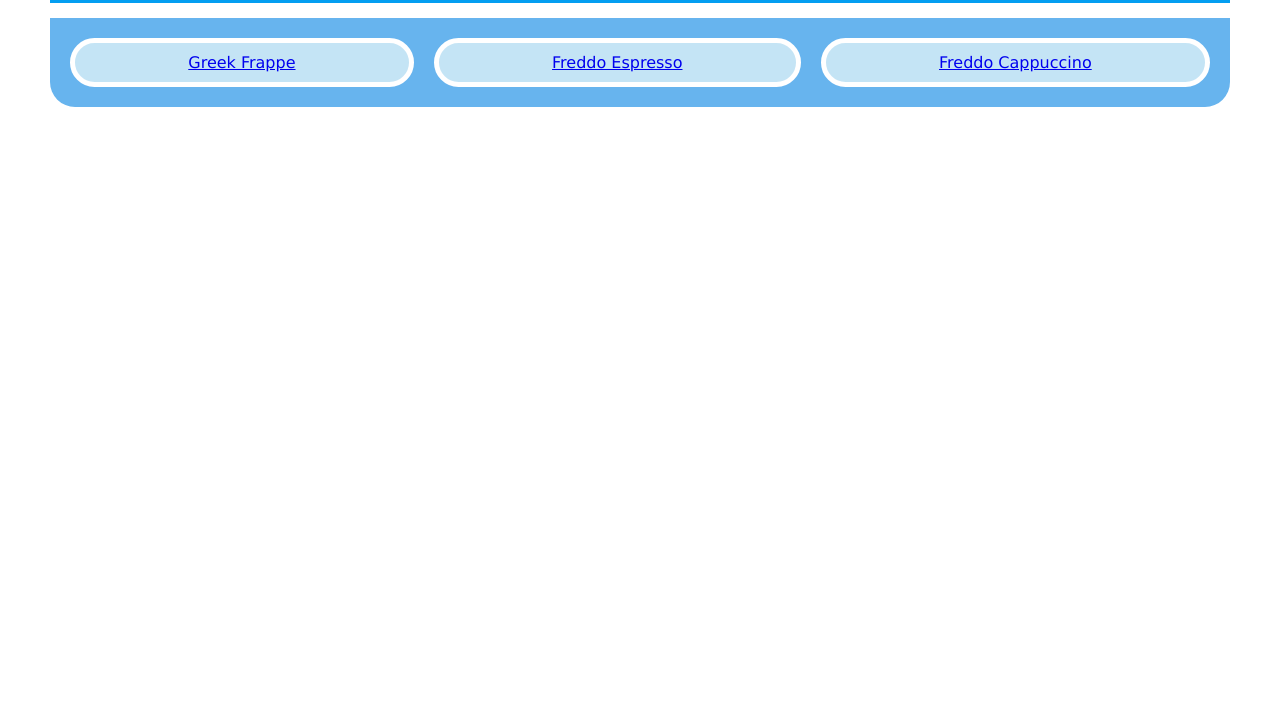
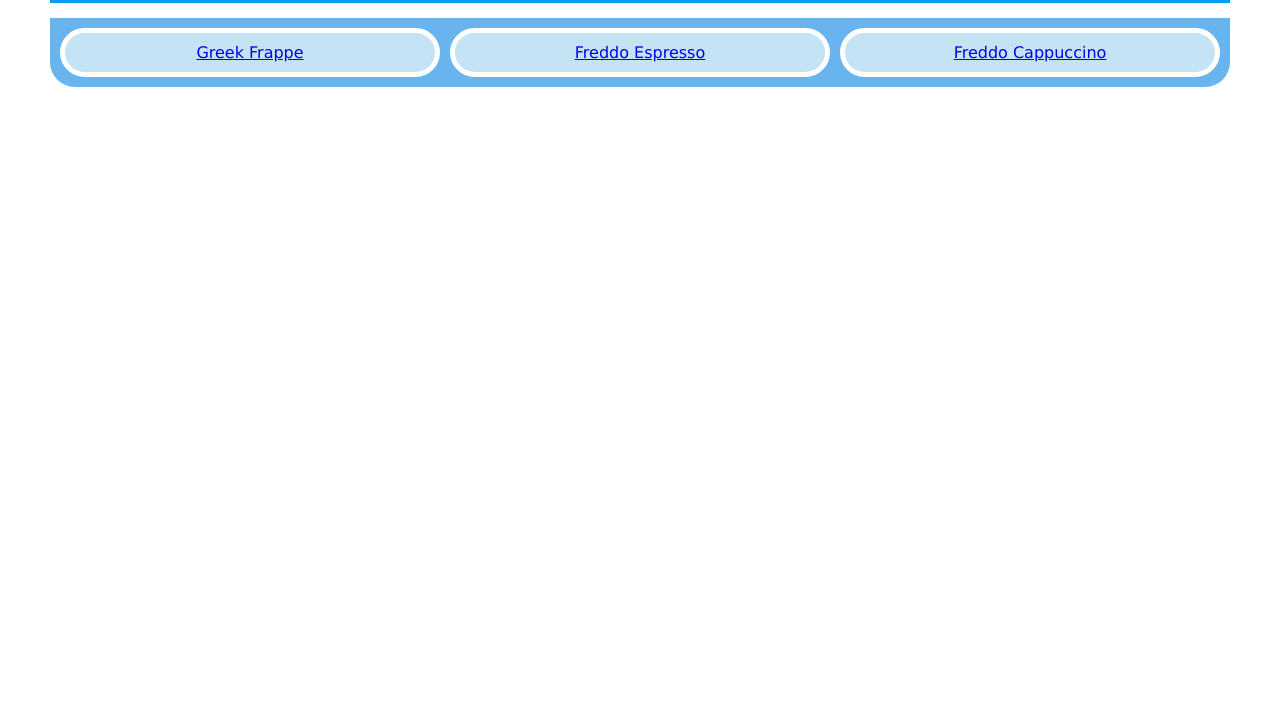
Before and after one commit to valavanisp/odin-recipes, a plain HTML site: page index.html in a window 1280 px wide. Shown: the part 98-800 px from the top of the page. Drawn offline with Linux system fonts and the light colour scheme.

Commit message:
add gap to stylesheet

```diff
--- a/styles/style.css
+++ b/styles/style.css
@@ -32,30 +32,34 @@ h1 {
     text-align: center;
     display: flex;
     border-radius: 0 0 25px 25px;
+    gap: 10px;
 }
 
 .list div {
     /*width: 400px;*/
     flex: 1 1 auto;
     border-radius: 25px;
+    flex: 1;
+    justify-content: space-between;
+    align-items: center;
 }
 
 .frappe {
-    margin: 10px;
+    /* margin: 10px; */
     border: 5px solid #ffffff;
     padding: 10px;
     background-color: #c4e4f5;
 }
 
 .espresso {
-    margin: 10px;
+    /* margin: 10px; */
     border: 5px solid #ffffff;
     padding: 10px;
     background-color: #c4e4f5;
 }
 
 .cappuccino {
-    margin: 10px;
+    /* margin: 10px; */
     border: 5px solid #ffffff;
     padding: 10px;
     background-color: #c4e4f5;
```
